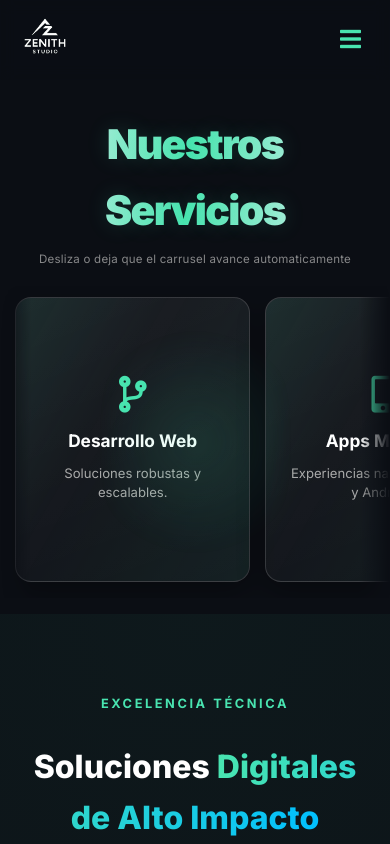
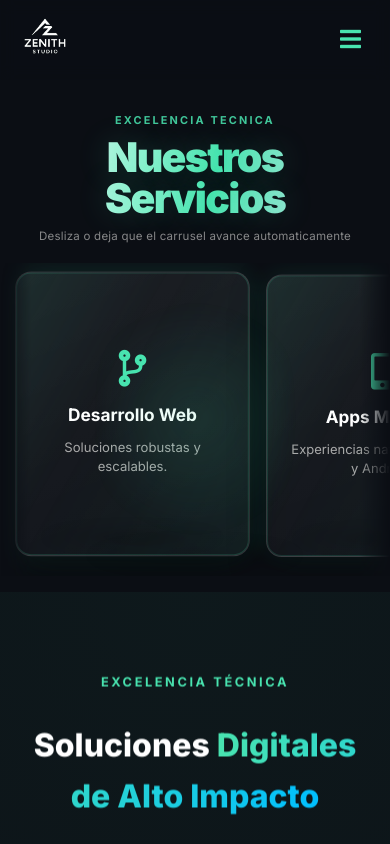
Before and after one commit to dannynavarro95/zenithstudio, a SvelteKit app: page /servicios in a window 390 px wide. Shown: the top 844 px of the page. Built offline with nearby package versions, Linux system fonts and the light colour scheme.

Commit message:
deploy automático 2026-04-29 19:52:42

```diff
--- a/src/routes/servicios/bloques/hero.svelte
+++ b/src/routes/servicios/bloques/hero.svelte
@@ -348,6 +348,7 @@
 
 <section class="hero-mobile" aria-label="Servicios destacados en movil">
 	<div class="hero-mobile-header">
+		<p class="hero-mobile-eyebrow">Excelencia Tecnica</p>
 		<h1 class="hero-mobile-title">Nuestros Servicios</h1>
 		<p class="hero-mobile-subtitle">Desliza o deja que el carrusel avance automaticamente</p>
 	</div>
@@ -715,16 +716,26 @@
 			margin-bottom: 1.1rem;
 		}
 
+		.hero-mobile-eyebrow {
+			margin: 0 0 0.45rem;
+			font-size: 0.68rem;
+			font-weight: 700;
+			letter-spacing: 0.2em;
+			text-transform: uppercase;
+			color: rgba(73, 228, 176, 0.86);
+		}
+
 		.hero-mobile-title {
 			margin: 0;
 			font-size: clamp(2.1rem, 10.5vw, 3.1rem);
 			font-weight: 900;
 			letter-spacing: -0.04em;
-			background: linear-gradient(95deg, #f0f4f8 0%, #49e4b0 48%, #f0f4f8 100%);
+			line-height: 1.02;
+			background: linear-gradient(102deg, #f7fafc 0%, #8df2d0 36%, #49e4b0 55%, #d9e5ef 100%);
 			-webkit-background-clip: text;
 			background-clip: text;
 			color: transparent;
-			text-shadow: 0 0 22px rgba(73, 228, 176, 0.16);
+			text-shadow: 0 0 32px rgba(73, 228, 176, 0.2);
 		}
 
 		.hero-mobile-subtitle {
@@ -755,8 +766,8 @@
 			position: absolute;
 			top: 50%;
 			left: 50%;
-			width: 180px;
-			height: 260px;
+			width: 190px;
+			height: 270px;
 			transform: translate(-50%, -50%);
 			pointer-events: none;
 			border-radius: 24px;
@@ -764,6 +775,22 @@
 			filter: blur(10px);
 			animation: center-premium-glow 3.2s ease-in-out infinite;
 			z-index: 2;
+		}
+
+		.hero-mobile-carousel::after {
+			content: '';
+			position: absolute;
+			left: 50%;
+			bottom: 6px;
+			width: 240px;
+			height: 30px;
+			transform: translateX(-50%);
+			border-radius: 50%;
+			background: radial-gradient(ellipse, rgba(0, 0, 0, 0.45) 0%, rgba(0, 0, 0, 0.08) 55%, transparent 80%);
+			filter: blur(10px);
+			pointer-events: none;
+			animation: center-ground-shadow 3.2s ease-in-out infinite;
+			z-index: 1;
 		}
 
 		.hero-mobile-track {
@@ -781,9 +808,12 @@
 			border-radius: 16px;
 			background: linear-gradient(160deg, rgba(255, 255, 255, 0.07), rgba(255, 255, 255, 0.03));
 			border: 1px solid rgba(255, 255, 255, 0.15);
-			box-shadow: 0 10px 28px rgba(0, 0, 0, 0.3);
+			box-shadow:
+				0 12px 34px rgba(0, 0, 0, 0.34),
+				0 0 0 1px rgba(73, 228, 176, 0.1) inset;
 			position: relative;
 			overflow: hidden;
+			animation: mobile-card-depth 4.8s ease-in-out infinite;
 		}
 
 		.hero-mobile-card-content {
@@ -805,6 +835,29 @@
 			opacity: 0.45;
 			pointer-events: none;
 			animation: card-sheen 4.4s ease-in-out infinite;
+		}
+
+		.hero-mobile-card::after {
+			content: '';
+			position: absolute;
+			inset: auto 10% 8px 10%;
+			height: 20px;
+			border-radius: 999px;
+			background: radial-gradient(ellipse, rgba(0, 0, 0, 0.38), transparent 72%);
+			filter: blur(7px);
+			opacity: 0.55;
+			pointer-events: none;
+			animation: card-floor-shadow 4.8s ease-in-out infinite;
+		}
+
+		.hero-mobile-card:nth-child(3n + 1) {
+			animation-delay: 0s;
+		}
+		.hero-mobile-card:nth-child(3n + 2) {
+			animation-delay: 0.8s;
+		}
+		.hero-mobile-card:nth-child(3n) {
+			animation-delay: 1.6s;
 		}
 
 		.hero-mobile-card-icon {
@@ -838,6 +891,18 @@
 			}
 		}
 
+		@keyframes center-ground-shadow {
+			0%,
+			100% {
+				opacity: 0.36;
+				transform: translateX(-50%) scale(0.92);
+			}
+			50% {
+				opacity: 0.64;
+				transform: translateX(-50%) scale(1.06);
+			}
+		}
+
 		@keyframes card-sheen {
 			0%,
 			100% {
@@ -845,6 +910,36 @@
 			}
 			50% {
 				opacity: 0.54;
+			}
+		}
+
+		@keyframes mobile-card-depth {
+			0%,
+			100% {
+				transform: translateY(0) scale(0.985);
+				box-shadow:
+					0 12px 34px rgba(0, 0, 0, 0.32),
+					0 0 0 1px rgba(73, 228, 176, 0.1) inset,
+					0 0 22px rgba(73, 228, 176, 0.08);
+			}
+			50% {
+				transform: translateY(-4px) scale(1);
+				box-shadow:
+					0 20px 40px rgba(0, 0, 0, 0.42),
+					0 0 0 1px rgba(73, 228, 176, 0.2) inset,
+					0 0 34px rgba(73, 228, 176, 0.16);
+			}
+		}
+
+		@keyframes card-floor-shadow {
+			0%,
+			100% {
+				opacity: 0.42;
+				transform: scale(0.9);
+			}
+			50% {
+				opacity: 0.68;
+				transform: scale(1.02);
 			}
 		}
 
```
